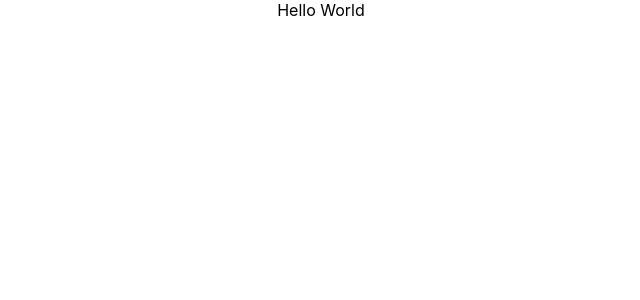
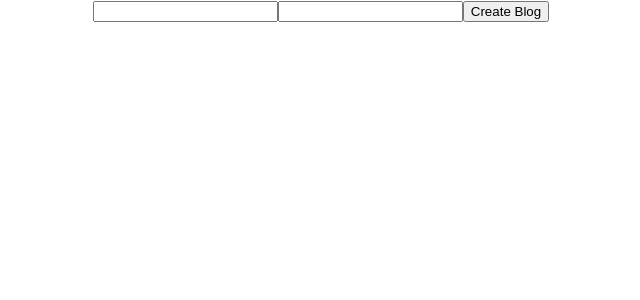
Before and after one commit to mmtakeuchi/btester-frontend, a React (Create React App) app: page / in a window 1280 px wide. Shown: the top 300 px of the page, without its empty margins (319-959 px from the left). Built offline with nearby package versions, Linux system fonts and the light colour scheme.

Commit message:
create blog form

```diff
--- a/src/App.js
+++ b/src/App.js
@@ -1,7 +1,7 @@
 import React from 'react';
 import logo from './logo.svg';
 import './App.css';
-import Blogs from './containers/Blogs.js'
+import Blogs from './containers/BlogsContainer.js'
 
 function App() {
   return (
--- /dev/null
+++ b/src/components/blogs/BlogForm.js
@@ -0,0 +1,17 @@
+import React, { Component } from 'react'
+
+class BlogForm extends Component {
+    render() {
+        return (
+            <div>
+                <form>
+                    <input type="text" name="title" />
+                    <input type="text" name="content" />
+                    <input type="submit" value="Create Blog" />
+                </form>
+            </div>
+        )
+    }
+}
+
+export default BlogForm
--- a/src/containers/Blogs.js
+++ b/src/containers/BlogsContainer.js
@@ -1,11 +1,12 @@
 import React, { Component } from 'react'
 import { connect } from 'react-redux'
+import BlogForm from '../components/blogs/BlogForm'
 
 class Blogs extends Component {
     render() {
         return (
             <div>
-                Hello World
+                <BlogForm />
             </div>
         )
     }
```
